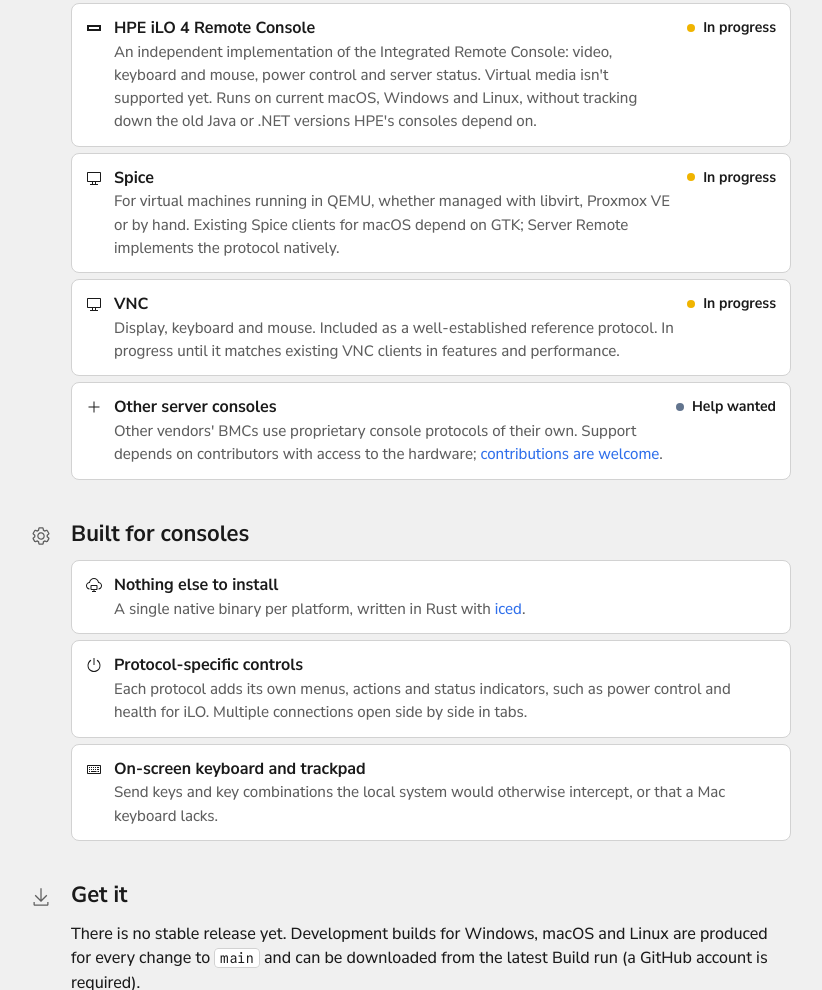
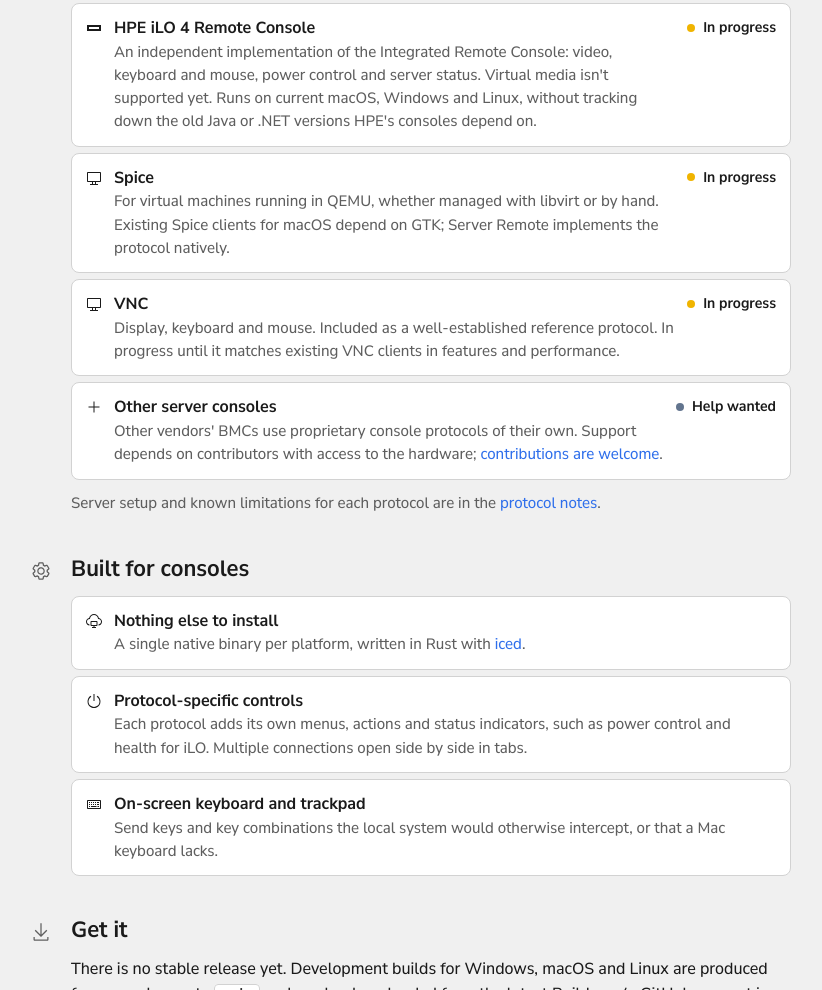
Before and after one commit to itisrazza/ServerRemote, a plain HTML site: page website/index.html in a window 1280 px wide. Shown: the part 996-1986 px from the top of the page, without its empty margins (233-1055 px from the left). Drawn offline with Linux system fonts and the light colour scheme; files whose address does not match are found by name.

Commit message:
docs: add protocol notes with setup and caveats for each protocol
docs/protocols/README.md covers, for iLO 4, Spice and VNC, what works,
what the server needs and what isn't supported. The website, README and
agent guide link to it. The website no longer mentions Proxmox VE for
Spice: its consoles go through a TLS proxy, and the Spice client only
speaks plain TCP.

Assisted-by: claude-opus-5-5 0rwx:w

```diff
--- a/website/index.html
+++ b/website/index.html
@@ -56,7 +56,7 @@
             </li>
             <li class="tile">
               <span class="icon" style="--icon: url(icons/carbon_screen.svg)"></span>
-              <span class="tile-text"><strong>Spice</strong><span>For virtual machines running in QEMU, whether managed with libvirt, Proxmox VE or by hand. Existing Spice clients for macOS depend on GTK; Server Remote implements the protocol natively.</span></span>
+              <span class="tile-text"><strong>Spice</strong><span>For virtual machines running in QEMU, whether managed with libvirt or by hand. Existing Spice clients for macOS depend on GTK; Server Remote implements the protocol natively.</span></span>
               <span class="status"><span class="dot warning"></span>In progress</span>
             </li>
             <li class="tile">
@@ -70,6 +70,10 @@
               <span class="status"><span class="dot inactive"></span>Help wanted</span>
             </li>
           </ul>
+          <p class="more">
+            Server setup and known limitations for each protocol are in the
+            <a href="https://github.com/itisrazza/ServerRemote/blob/main/docs/protocols/README.md">protocol notes</a>.
+          </p>
         </div>
       </section>
 
--- a/website/style.css
+++ b/website/style.css
@@ -213,6 +213,8 @@ h2 { margin: 0 0 12px; font-size: 22px; font-weight: 800; line-height: 1.3; }
   .status { order: -1; width: 100%; padding-left: 28px; }
 }
 
+.group-body > .more { margin: 12px 0 0; font-size: 15px; color: var(--muted); }
+
 .buttons { display: flex; flex-wrap: wrap; gap: 6px; }
 
 code, pre { font-family: "Commit Mono", ui-monospace, "SF Mono", "Cascadia Code", Consolas, monospace; font-weight: 400; font-size: 14px; }
```
Also changed, not shown: 3 other files.
